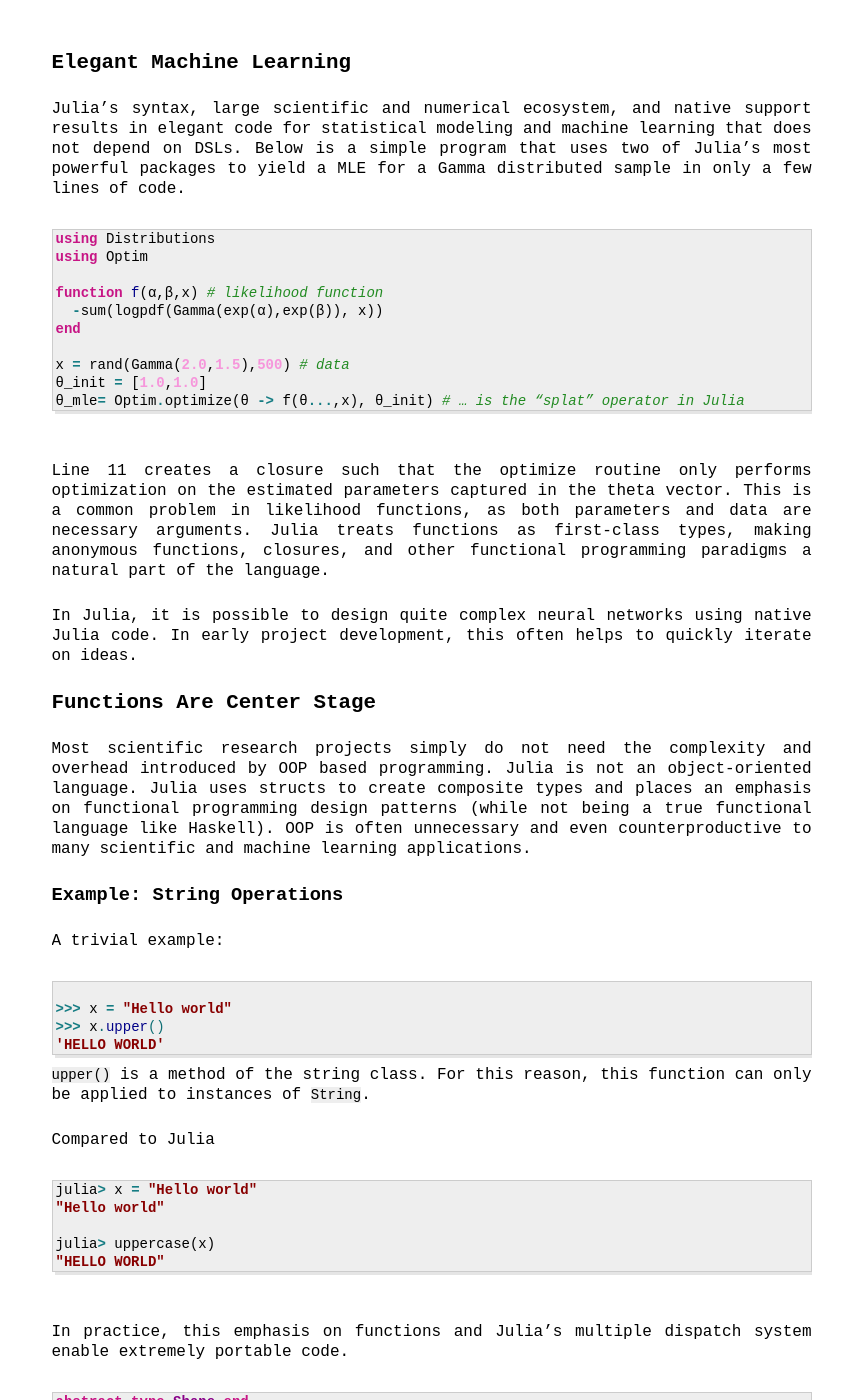
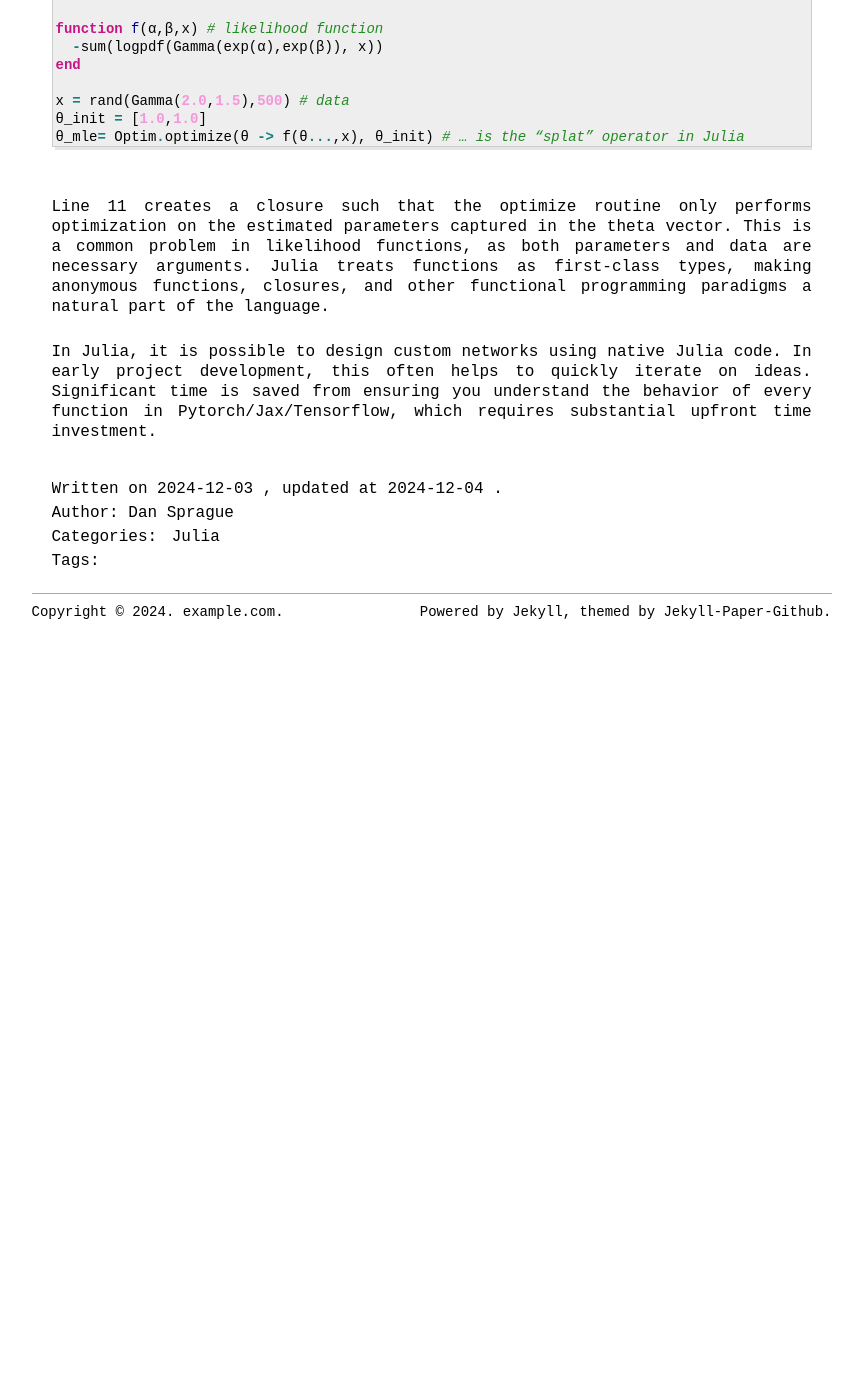
Before and after one commit to dan-sprague/dan-sprague.github.io, a Jekyll site: the page built from _posts/2024-12-4-juliacase.markdown, in a window 1280 px wide and 1400 px high, scrolled down 4890 px. Shown: the whole window, without its empty margins (201-1060 px from the left). Built offline with Jekyll 4.4.1, drawn with Linux system fonts in a browser that asks for light colours; after the commit the page ends 5520 px from its top, so only the background shows below that; some of the changed text lies outside the part shown.

Commit message:
projects

````diff
--- a/_posts/2024-12-4-juliacase.markdown
+++ b/_posts/2024-12-4-juliacase.markdown
@@ -139,20 +139,6 @@ end
 
 Sequence generation took `21.52s` and palindrome checking took `1.82s`. There are several things to note about the implementations here. The first is that Julia required no imports. Second, Julia's `@time` macro saves a tremendous amount of repetitious code. Third, the `is_palindrome` function can be broadcasted over the `nucs` vector with the `.` syntax. This is despite being a handrolled function, something which is not really feasible in Python. Finally, these functions are so efficient that very little is gained very multithreading.
 
-This calculation can be slightly sped up even more without importing libraries:
-
-Finally, we can work with Julia's `Biosequences.jl` package. This implements 2-bit representations for DNA letters, and contains highly optimized routines for biosequences:
-
-```julia
-using BioSequences
-
-@time seqs = [randseq(DNAAlphabet{2}(), rand(4:10)) for i in 1:1e8]
-@time ispalindromic.(seqs) ## threaded loop is no faster due to overhead
-```
-
-These sequences are generated in `14.15s` and palindrome checking is done in `2.35s`. Python obviously has large repositories on its own for biological sequences, however even with exclusively native Julia code, we are able to get an order of magnitude decrease in run time with very little code.
-
-
 ## Fast and Easy Multithreading
 <br>
 Parallelism and broadcasting in Python are a major weakness of the language, and this is a problem because many if not most bioinformatics workflows are embarrassingly parallel. This is an area where Julia truly shines compared to Python, particularly for data-race free (embarrassingly parallel) situations. Combined with increased text-based processing speed and native numerical computation, this is when Julia really begins to shine. Last, Python’s global interpreter lock (GIL) prevents true multi-threading, putting the language at an immediate disadvantage.<br><br>
@@ -213,52 +199,4 @@ x = rand(Gamma(2.0,1.5),500) # data
 <br><br>
 Line 11 creates a closure such that the optimize routine only performs optimization on the estimated parameters captured in the theta vector. This is a common problem in likelihood functions, as both parameters and data are necessary arguments. Julia treats functions as first-class types, making anonymous functions, closures, and other functional programming paradigms a natural part of the language.<br><br>
 
-In Julia, it is possible to design quite complex neural networks using native Julia code. In early project development, this often helps to quickly iterate on ideas.<br><br>
-
-## Functions Are Center Stage
-<br>
-Most scientific research projects simply do not need the complexity and overhead introduced by OOP based programming. Julia is not an object-oriented language. Julia uses structs to create composite types and places an emphasis on functional programming design patterns (while not being a true functional language like Haskell). OOP is often unnecessary and even counterproductive to many scientific and machine learning applications.<br><br>
-
-
-
-### Example: String Operations
-<br>
-A trivial example:<br><br>
-
-```python
-
->>> x = "Hello world"
->>> x.upper()
-'HELLO WORLD'
-```
-
-`upper()` is a method of the string class. For this reason, this function can only be applied to instances of `String`.<br><br>
-
-Compared to Julia<br><br>
-
-```julia
-julia> x = "Hello world"
-"Hello world"
-
-julia> uppercase(x)
-"HELLO WORLD"
-```
-<br><br>
-In practice, this emphasis on functions and Julia's multiple dispatch system enable extremely portable code.<br><br>
-
-```julia
-abstract type Shape end
-
-struct Circle <: Shape
-    radius::Float64
-end
-
-struct Rectangle <: Shape
-    width::Float64
-    height::Float64
-end
-
-area(shape::Circle) = 3.14 * shape.radius^2
-area(shape::Rectangle) = shape.width * shape.height
-```
-<br><br>
+In Julia, it is possible to design custom networks using native Julia code. In early project development, this often helps to quickly iterate on ideas. Significant time is saved from ensuring you understand the behavior of every function in Pytorch/Jax/Tensorflow, which requires substantial upfront time investment.<br><br>
````
